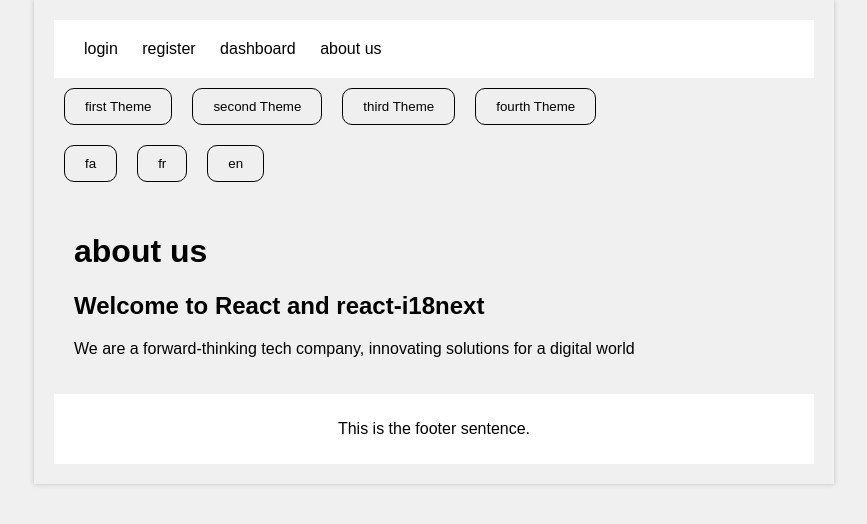
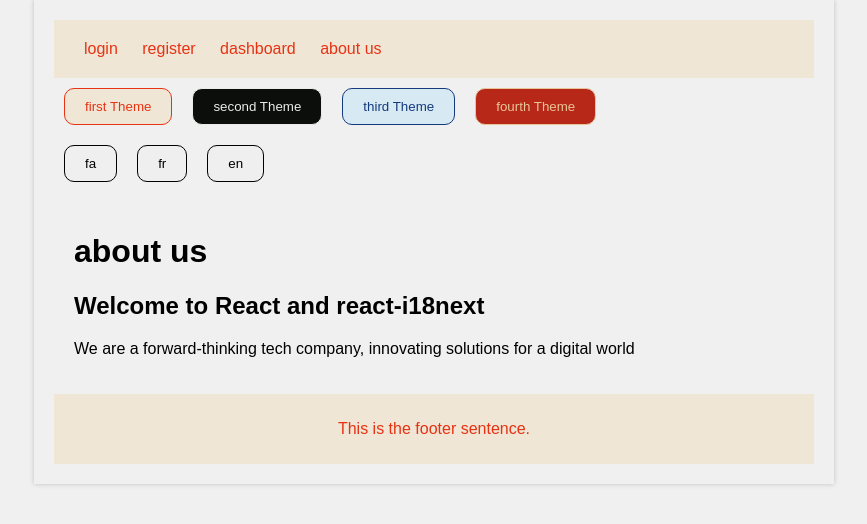
Before and after one commit to devlifeX/frontend-test, a React (Create React App) app: page / in a window 1280 px wide. Shown: the top 524 px of the page, without its empty margins (206-1073 px from the left). Built offline with nearby package versions, Linux system fonts and the light colour scheme.

Commit message:
use theme colors in header and footer

```diff
--- a/src/components/changeThemeButtons/changeThemeButtons.tsx
+++ b/src/components/changeThemeButtons/changeThemeButtons.tsx
@@ -2,6 +2,12 @@ import Button from "../button/button";
 import { useTheme } from "../../context/theme/themeContext";
 import { useTranslation } from "react-i18next";
 import { css } from "@emotion/css";
+import {
+  firstTheme,
+  fourthTheme,
+  secondTheme,
+  thirdTheme,
+} from "../../context/theme/themes";
 
 const themeButtonsWrapperStyles = css`
   display: flex;
@@ -23,18 +29,22 @@ const ChangeThemeButtons: React.FC = () => {
       <Button
         label={t("firstTheme")}
         onClick={() => onChangeTheme("firstTheme")}
+        theme={firstTheme}
       />
       <Button
         label={t("secondTheme")}
         onClick={() => onChangeTheme("secondTheme")}
+        theme={secondTheme}
       />
       <Button
         label={t("thirdTheme")}
         onClick={() => onChangeTheme("thirdTheme")}
+        theme={thirdTheme}
       />
       <Button
         label={t("fourthTheme")}
         onClick={() => onChangeTheme("fourthTheme")}
+        theme={fourthTheme}
       />
     </div>
   );
--- a/src/components/layout/footer.tsx
+++ b/src/components/layout/footer.tsx
@@ -1,19 +1,26 @@
 import { css } from "@emotion/css";
 import { useTranslation } from "react-i18next";
+import useStyles from "../../utility/createUseStyles";
 
 const footerStyles = css`
-  background-color: white;
-  color: black;
   text-align: center;
   padding: 10px;
 `;
 
-const Footer: React.FC = () => {
+interface FooterProps {
+  theme?: object;
+}
+
+const Footer: React.FC<FooterProps> = ({ theme }) => {
   const { t } = useTranslation();
+  const classes = useStyles({ theme });
+
   return (
-    <footer className={footerStyles}>
-      <p>{t("footer text")}.</p>
-    </footer>
+    <div className={classes.footer}>
+      <footer className={footerStyles}>
+        <p>{t("footer text")}.</p>
+      </footer>
+    </div>
   );
 };
 
--- a/src/components/layout/header.tsx
+++ b/src/components/layout/header.tsx
@@ -6,10 +6,9 @@ import routes from "../../pages/routes";
 import { css } from "@emotion/css";
 import ChangeThemeButtons from "../changeThemeButtons/changeThemeButtons";
 import ChangeLanguageButtons from "../changeLanguageButtons/changeLanguageButtons";
+import useStyles from "../../utility/createUseStyles";
 
 const headerMenuStyles = css`
-  background-color: white;
-  color: black;
   padding: 20px;
 `;
 
@@ -22,9 +21,14 @@ const linkStyles = css`
   }
 `;
 
-const HeaderMenu: React.FC = () => {
+interface HeaderProps {
+  theme?: object;
+}
+
+const HeaderMenu: React.FC<HeaderProps> = ({ theme }) => {
   const { user } = useAuth();
   const { t } = useTranslation();
+  const classes = useStyles({ theme });
 
   const menuItems = [
     { text: t("login"), to: routes.LOGIN },
@@ -35,6 +39,7 @@ const HeaderMenu: React.FC = () => {
 
   return (
     <Fragment>
+      <div className={classes.header}>
         <nav className={headerMenuStyles}>
           {menuItems.map((item) => (
             <NavLink className={linkStyles} to={item.to}>
@@ -47,6 +52,7 @@ const HeaderMenu: React.FC = () => {
             </NavLink>
           )}
         </nav>
+      </div>
 
       <ChangeThemeButtons />
 
--- a/src/components/layout/layout.tsx
+++ b/src/components/layout/layout.tsx
@@ -2,6 +2,7 @@ import React from "react";
 import { css } from "@emotion/css"; // Import css from Emotion
 import HeaderMenu from "./header";
 import Footer from "./footer";
+import { useTheme } from "../../context/theme/themeContext";
 
 const layoutStyles = css`
   font-family: Arial, sans-serif;
@@ -22,13 +23,15 @@ interface LayoutProps {
 }
 
 const Layout: React.FC<LayoutProps> = ({ children }) => {
+  const { theme } = useTheme();
+
   return (
     <div className={layoutStyles}>
       <header>
-        <HeaderMenu />
+        <HeaderMenu theme={theme} />
       </header>
       <main>{children}</main>
-      <Footer />
+      <Footer theme={theme} />
     </div>
   );
 };
--- a/src/utility/createUseStyles.ts
+++ b/src/utility/createUseStyles.ts
@@ -9,6 +9,14 @@ const useStyles:any = createUseStyles((theme: any) => ({
   },
   input:{
     borderColor: theme.primaryColor,
+  },
+  footer: {
+    backgroundColor:theme.primaryColor,
+    color: theme.thirdinaryColor,
+  },
+  header: {
+    backgroundColor:theme.primaryColor,
+    color: theme.thirdinaryColor,
   }
 }));
 
```
Lines whose indentation alone changed are shown as unchanged.
